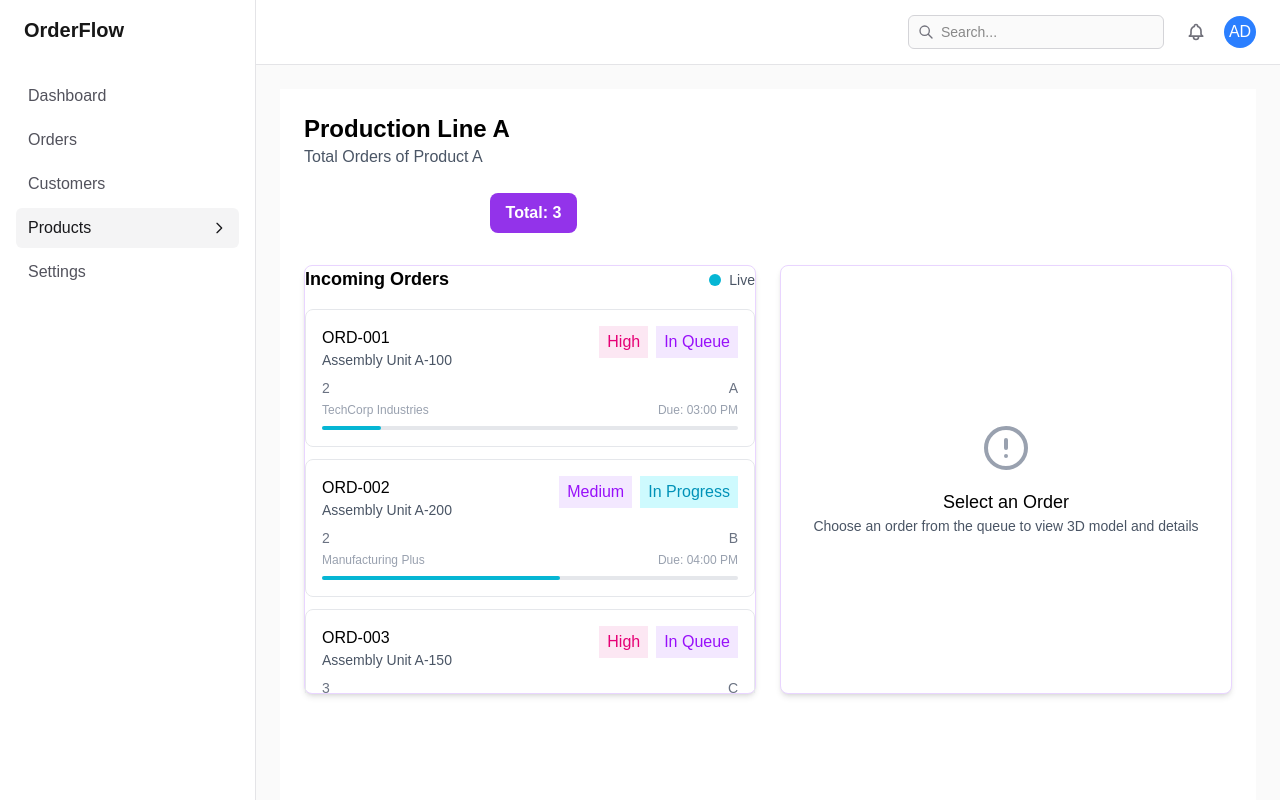
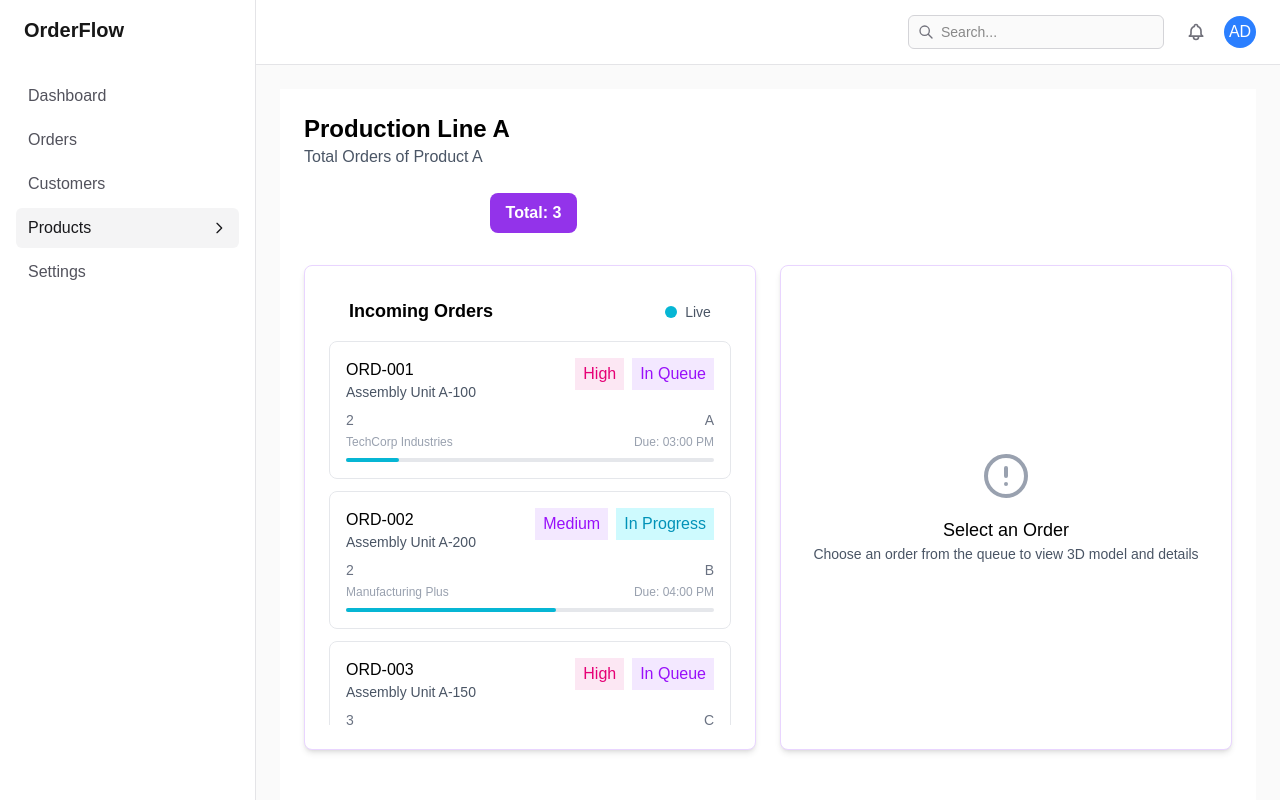
Before and after one commit to zuyd-projects/Casusgroep-1, a Next.js app in the folder frontend/: page /dashboard/products/a in a window 1280 px wide. Built offline with nearby package versions, Linux system fonts and the light colour scheme.

Commit message:
feat(front-end): Made style.css for universal style in products

```diff
--- a/frontend/src/app/dashboard/products/a/page.js
+++ b/frontend/src/app/dashboard/products/a/page.js
@@ -1,5 +1,5 @@
 "use client";
-import './styles.css';
+import '../styles.css';
 
 import React, { useState, useEffect } from 'react';
 
@@ -187,8 +187,8 @@ const ProductionLineDashboard = () => {
             {/* Left Side - Orders Overview */}
             <div className="order-card">
               <div className="flex items-center justify-between mb-4">
-                <h3 className="section-header">  Incoming Orders</h3>
-                <div className="flex items-center space-x-2">
+                <h3 className="section-header-order">  Incoming Orders</h3>
+                <div className="live-indicator-satus">
                   <div className="live-indicator"></div>
                   <span className="text-sm text-gray-600">Live</span>
                 </div>
--- a/frontend/src/app/dashboard/products/a/styles.css
+++ b/frontend/src/app/dashboard/products/styles.css
@@ -4,7 +4,7 @@
   align-items: center;
   padding: 0.5rem 1rem;
   border-radius: 0.5rem;
-  background-color: #9333ea; /* Tailwind's purple-600 */
+  background-color: #9333ea;
   color: #fff;
   font-size: 1rem;
   font-weight: 600;
@@ -16,12 +16,15 @@
   border-radius: 0.5rem;
   box-shadow: 0 4px 6px -1px rgba(0,0,0,0.1), 0 2px 4px -2px rgba(0,0,0,0.1);
   border: 1px solid #e9d5ff;
+  padding: 1.5rem;
 }
 
-.section-header {
+.section-header-order {
   font-size: 1.125rem;
   font-weight: 600;
   color: #000;
+  margin-left: 5%;
+  margin-top: 2%;
 }
 
 .live-indicator {
@@ -29,6 +32,7 @@
   height: 0.75rem;
   background-color: #06b6d4;
   border-radius: 9999px;
+  margin-right: 0.5rem;
 }
 
 .status-pill {
@@ -66,3 +70,10 @@
   margin-left: -50%;
   box-shadow: 0 10px 15px -3px rgba(0,0,0,0.1), 0 4px 6px -4px rgba(0,0,0,0.1);
 }
+.live-indicator-satus
+{
+  display: flex;
+  align-items: center;
+  margin-right: 5%;
+  margin-top: 2%;
+}
```
Also changed, not shown: frontend/src/app/dashboard/products/b/page.js (added), frontend/src/app/dashboard/products/c/page.js (added), 2 other files (tests, documents, lock files or other folders).
